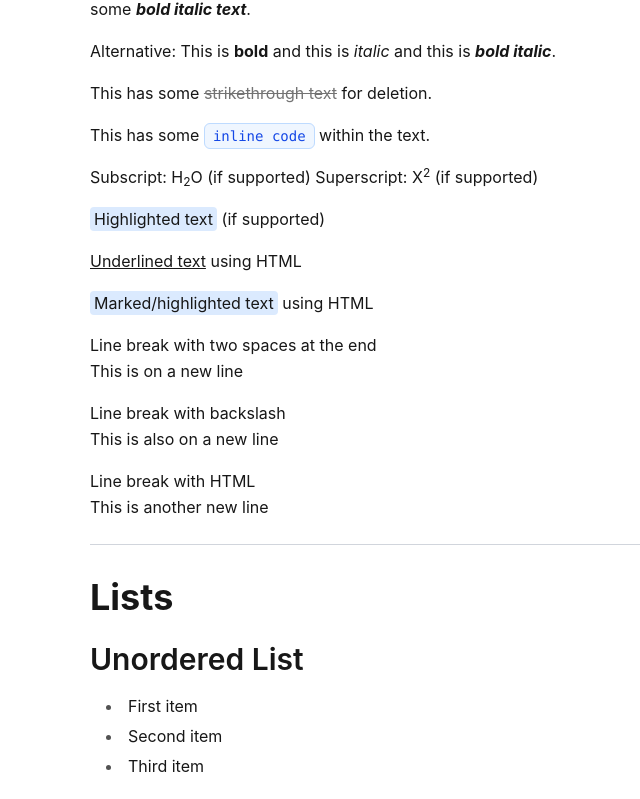
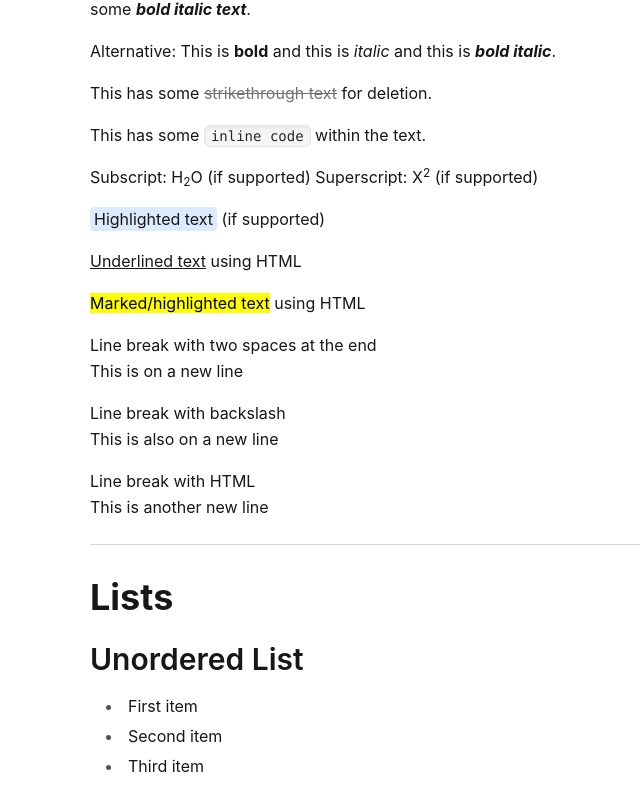
Before and after one commit to santiagosayshey/me, a Svelte app: page / in a window 1280 px wide. Shown: the part 2678-3477 px from the top of the page, without its empty margins (134-774 px from the left). Built offline with nearby package versions, Linux system fonts and the light colour scheme.

Commit message:
feat: Add HTML block support with parsing and rendering capabilities

```diff
--- /dev/null
+++ b/src/markdown/components/blocks/HTML.svelte
@@ -0,0 +1,9 @@
+<script lang="ts">
+  import type { HTMLBlock } from '$parsers/html';
+
+  export let block: HTMLBlock;
+</script>
+
+<div class="my-4">
+  {@html block.content}
+</div>
--- a/src/markdown/components/blocks/text.svelte
+++ b/src/markdown/components/blocks/text.svelte
@@ -32,7 +32,7 @@
   {:else if token.type === 'boldItalic'}
     <strong class="font-bold italic text-neutral-900 dark:text-neutral-100">{token.content}</strong>
   {:else if token.type === 'code'}
-    <code class="bg-blue-50 dark:bg-blue-950/30 px-2 py-1 rounded-md text-sm font-mono text-blue-700 dark:text-blue-300 border border-blue-200 dark:border-blue-800/50">{token.content}</code>
+                    <code class="bg-neutral-100 dark:bg-neutral-800 shadow-inner px-1.5 py-0.5 rounded-md text-sm font-mono text-neutral-800 dark:text-neutral-200 border border-neutral-200 dark:border-neutral-700">{token.content}</code>
   {:else if token.type === 'strikethrough'}
     <del class="line-through text-neutral-500 dark:text-neutral-400">{token.content}</del>
   {:else if token.type === 'subscript'}
--- a/src/markdown/components/markdown.svelte
+++ b/src/markdown/components/markdown.svelte
@@ -13,6 +13,7 @@
   import Toc from './blocks/toc.svelte';
   import Footnotes from './blocks/footnotes.svelte';
   import MathBlock from './blocks/math-block.svelte';
+  import HTML from './blocks/HTML.svelte';
   import type { HeadingBlock } from '$parsers/heading';
   import type { ListBlock } from '$parsers/list';
   import type { TableBlock } from '$parsers/table';
@@ -22,6 +23,7 @@
   import type { TocBlock } from '$parsers/toc';
   import type { FootnotesSection } from '$parsers/footnote';
   import type { MathBlock as MathBlockType } from '$parsers/math';
+  import type { HTMLBlock } from '$parsers/html';
 
   export let filePath: string;
   export let options: ParserOptions = {
@@ -66,6 +68,8 @@
         <CodeBlock block={block as CodeBlockType} />
       {:else if block.type === 'math'}
         <MathBlock block={block as MathBlockType} />
+      {:else if block.type === 'html'}
+        <HTML block={block as HTMLBlock} />
       {:else if block.type === 'quote'}
         <Quote block={block as QuoteBlock} />
       {:else if block.type === 'image'}
--- /dev/null
+++ b/src/markdown/parser/blocks/html.ts
@@ -0,0 +1,38 @@
+import type { MarkdownBlock } from '../types';
+
+export interface HTMLBlock extends MarkdownBlock {
+  type: 'html';
+}
+
+export function parseHTMLBlock(lines: string[], startIndex: number): { block: HTMLBlock | null; endIndex: number } {
+  const line = lines[startIndex];
+  if (!line.trim().startsWith('<')) {
+    return { block: null, endIndex: startIndex };
+  }
+
+  const htmlLines: string[] = [];
+  let endIndex = startIndex;
+
+  for (let i = startIndex; i < lines.length; i++) {
+    const currentLine = lines[i];
+    if (currentLine.trim().startsWith('<')) {
+      htmlLines.push(currentLine);
+      endIndex = i;
+    } else {
+      break;
+    }
+  }
+
+  const block: HTMLBlock = {
+    type: 'html',
+    content: htmlLines.join('\n'),
+    raw: htmlLines.join('\n'),
+    metadata: {},
+  };
+
+  return { block, endIndex };
+}
+
+export function isHTMLBlockStart(line: string): boolean {
+  return line.trim().startsWith('<');
+}
--- a/src/markdown/parser/parser.ts
+++ b/src/markdown/parser/parser.ts
@@ -12,6 +12,7 @@ import type { HeadingBlock } from './blocks/heading';
 import { extractLinkDefinitions, isLinkDefinition } from './inline/link';
 import { extractFootnoteDefinitions, createFootnotesSection } from './blocks/footnote';
 import { parseMathBlock, isMathBlockStart } from './blocks/math';
+import { parseHTMLBlock, isHTMLBlockStart } from './blocks/html';
 
 const DEFAULT_OPTIONS: ParserOptions = {
   enableFrontmatter: true,
@@ -121,6 +122,26 @@ export function parseMarkdown(
         if (imageBlock) {
           blocks.push(imageBlock);
           i = endIndex; // Skip to end of image block
+        }
+      }
+      // Check for html block
+      else if (isHTMLBlockStart(line)) {
+        // Save any current paragraph first
+        if (currentParagraph.length > 0) {
+          blocks.push({
+            type: 'paragraph',
+            content: currentParagraph.join('\n'),
+            raw: currentParagraph.join('\n'),
+            linkDefinitions: linkDefs,
+            footnoteDefinitions: footnoteMap
+          });
+          currentParagraph = [];
+        }
+
+        const { block: htmlBlock, endIndex } = parseHTMLBlock(filteredLines, i);
+        if (htmlBlock) {
+          blocks.push(htmlBlock);
+          i = endIndex; // Skip to end of html block
         }
       }
       // Check for quote block
```
